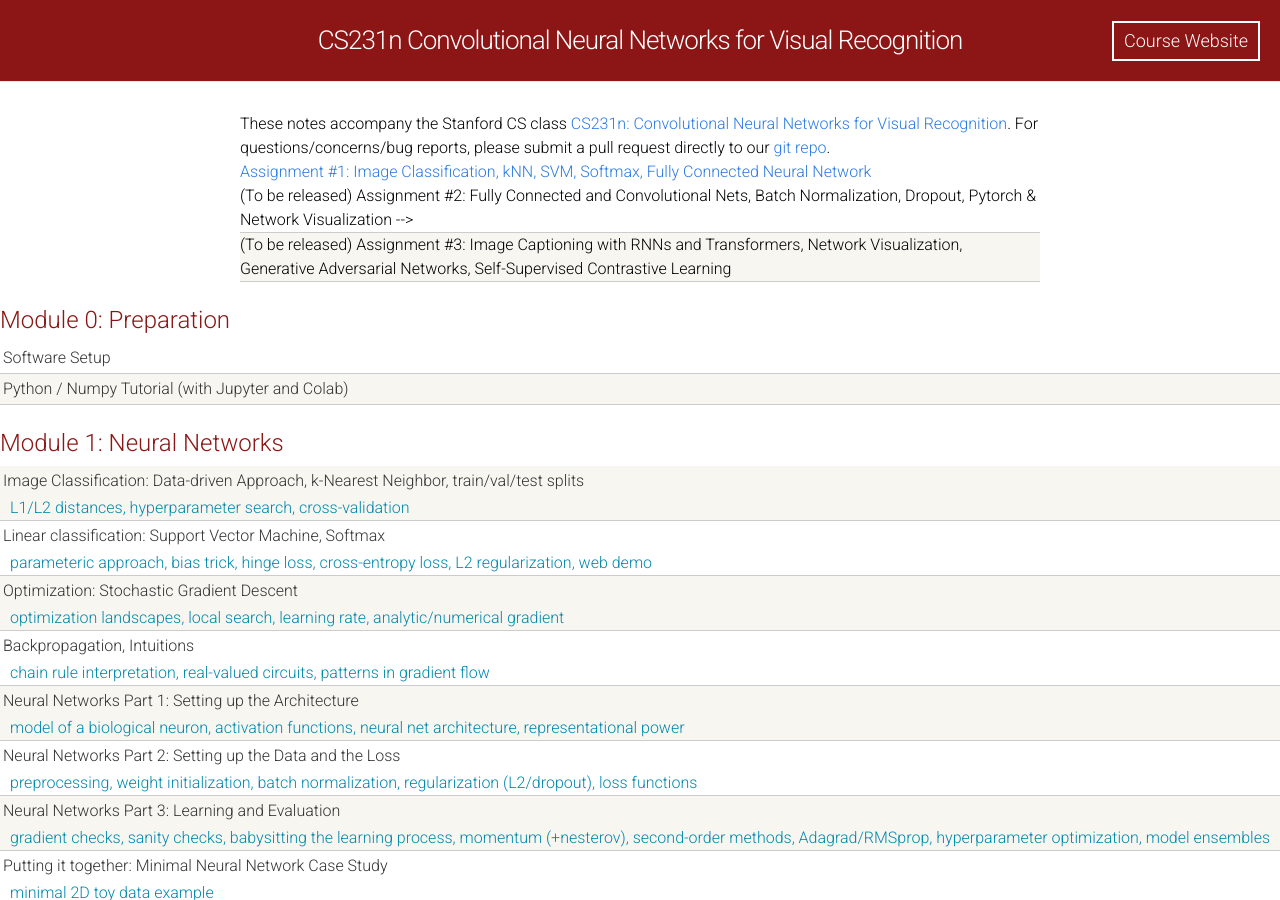
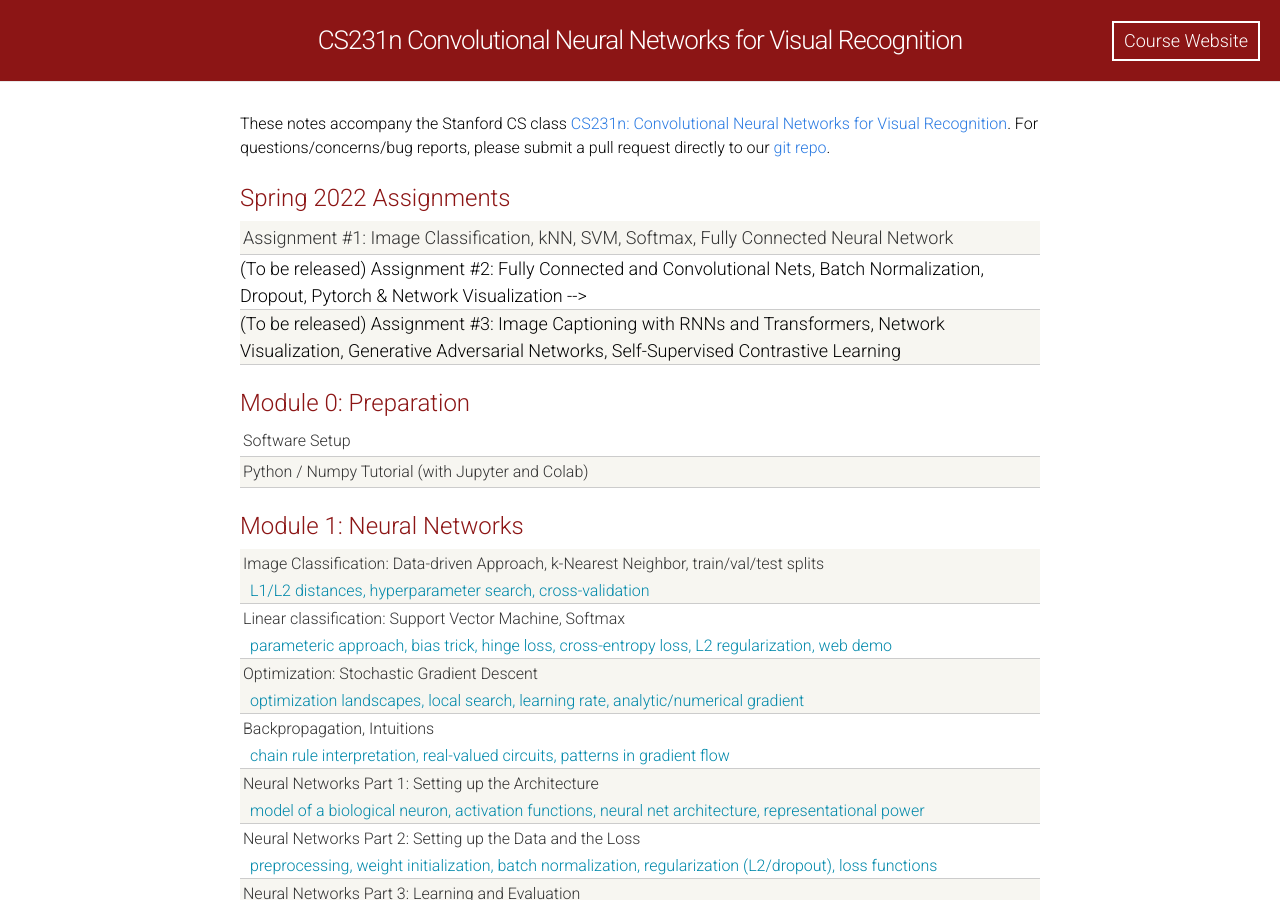
Before and after one commit to cs231n/cs231n.github.io, a Jekyll site: the page built from index.html, in a window 1280 px wide and 900 px high. Built offline with Jekyll 4.4.1, drawn with Linux system fonts in a browser that asks for light colours.

Commit message:
Add A1 for 2023

```diff
--- a/index.html
+++ b/index.html
@@ -14,7 +14,7 @@
 </div>
 
 <div class="home">
-  <!-- <div class="materials-wrap">
+  <div class="materials-wrap">
     <div class="module-header">Spring 2022 Assignments</div>
     <div class="materials-item">
       <!-- (To be released) Assignment #1: Image Classification, kNN, SVM, Softmax, Fully Connected Neural Network -->
```
Lines whose indentation alone changed are shown as unchanged.
